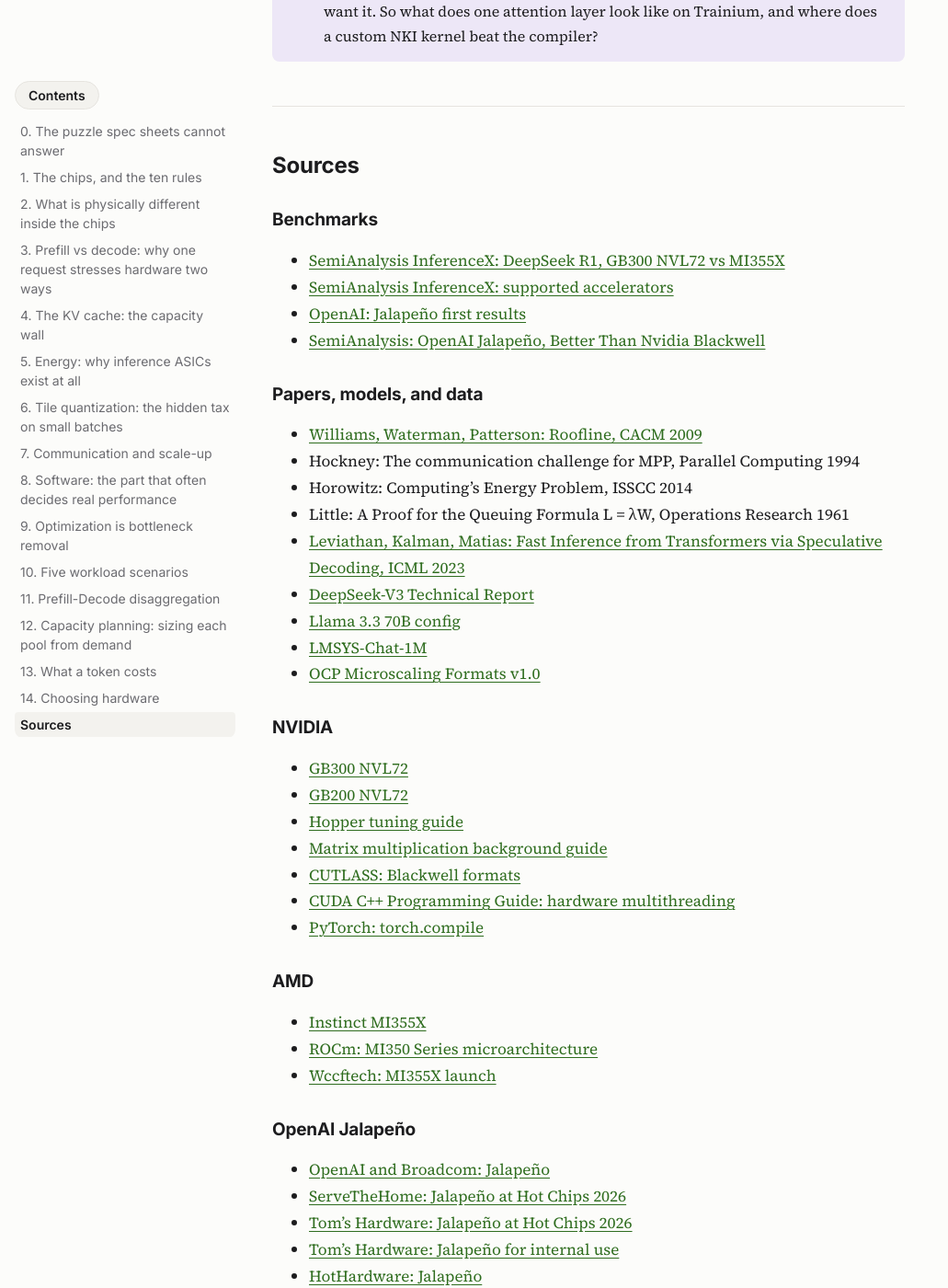
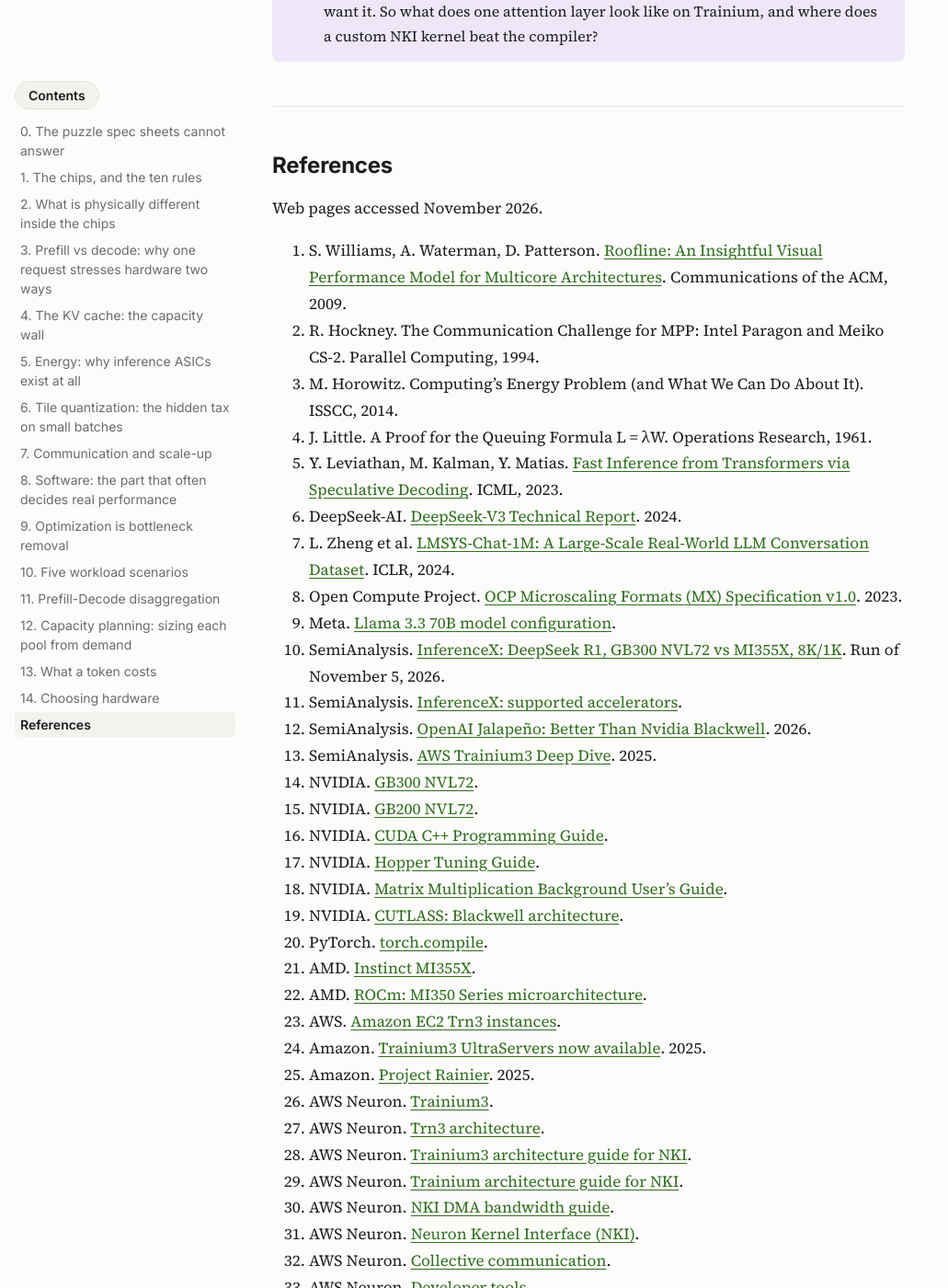
Before and after one commit to bananighosh/bananighosh.github.io, a Jekyll site: the page built from _posts/2026-11-16-flops-are-not-tokens.md, in a window 1280 px wide and 1400 px high, scrolled down 30414 px. Shown: the whole window at 92% size, without its empty margins (0-1031 px from the left). Built offline with Jekyll 4.4.1, drawn with Linux system fonts in a browser that asks for light colours; some of the changed text lies outside the part shown.

Commit message:
Sync post with latest Notion edits (numbered references)
Co-Authored-By: Claude Opus 5.5 <noreply@anthropic.com>
Claude-Session: https://claude.ai/code/session_01K2HJxVzaKNb3x7zQA1gymF

```diff
--- a/_posts/2026-11-16-flops-are-not-tokens.md
+++ b/_posts/2026-11-16-flops-are-not-tokens.md
@@ -66,13 +66,15 @@ This post walks that chain once, and at every link asks the same question of the
 
 ## 2. What is physically different inside the chips
 
-A GPU is thousands of programmable workers sharing caches the hardware manages. A domain-specific AI accelerator such as Trainium uses a few very large math engines fed by a scratchpad that software, the compiler or a custom kernel, fills ahead of time. Both are programmable. They differ in where the flexibility lives and who does the optimization work.
+A GPU is thousands of programmable workers sharing caches the hardware manages. An ASIC such as Trainium uses a few very large math engines fed by a scratchpad that software, the compiler or a custom kernel, fills ahead of time. Both are programmable. They differ in where the flexibility lives and who does the optimization work.
 
 <figure><img src="/assets/img/flops-are-not-tokens/hierarchy-v3.png" alt="hierarchy v3" loading="lazy"></figure>
 
+
+
 Both designs have software-managed SRAM: shared memory on a GPU, SBUF on Trainium3. The difference is what sits behind it. A GPU also has a hardware-managed L2 cache and hardware warp schedulers, so irregular access patterns and changing shapes are absorbed by cache hits and by switching to another warp.
 
-Trainium3 replaces the hardware cache with explicit DMA: every byte moves on a schedule built ahead of time by the Neuron compiler or an NKI kernel. When the work is predictable, that schedule keeps every engine fed, and serving stacks compile one schedule per shape bucket to keep it that way. Trainium3 adds dynamic shapes and control flow to the NeuronCore-v4 ISA, so fewer buckets are needed. GPUs also move data under software control, through Blackwell's TMA and asynchronous copies, so the difference is the division of work: on a GPU, hardware caches and warp schedulers absorb what software leaves unplanned; on Trainium, the compiler or kernel plans the movement up front.
+Trainium3 replaces the hardware cache with explicit DMA: every byte moves on a schedule built ahead of time by the Neuron compiler or an NKI kernel. When the work is predictable, that schedule keeps every engine fed, and serving stacks compile one schedule per shape bucket to keep it that way. Trainium3 adds dynamic shapes and control flow to the NeuronCore-v4 ISA, so fewer buckets are needed. GPUs also move data under software control, through Blackwell's TMA and asynchronous copies, so the difference is the division of work: on a GPU, hardware caches and warp schedulers handle at run time what software leaves unplanned; on Trainium, the compiler or kernel plans the movement ahead of time.
 
 ### Across the chips: anatomy
 
@@ -624,69 +626,53 @@ This is the Section 0 puzzle: two GPUs with identical specs land up to 3.22x apa
 
 ---
 
-## Sources
+## References
 
-### Benchmarks
+Web pages accessed November 2026.
 
-- [SemiAnalysis InferenceX: DeepSeek R1, GB300 NVL72 vs MI355X](https://inferencex.semianalysis.com/compare-per-dollar/deepseek-r1-gb300-vs-mi355x/8k-1k)
-- [SemiAnalysis InferenceX: supported accelerators](https://inferencex.semianalysis.com/about)
-- [OpenAI: Jalapeño first results](https://openai.com/index/jalapeno-first-results/)
-- [SemiAnalysis: OpenAI Jalapeño, Better Than Nvidia Blackwell](https://inferencex.semianalysis.com/blog/openai-jalapeno-better-than-nvidia)
-
-### Papers, models, and data
-
-- [Williams, Waterman, Patterson: Roofline, CACM 2009](https://dl.acm.org/doi/10.1145/1498765.1498785)
-- Hockney: The communication challenge for MPP, Parallel Computing 1994
-- Horowitz: Computing's Energy Problem, ISSCC 2014
-- Little: A Proof for the Queuing Formula L = λW, Operations Research 1961
-- [Leviathan, Kalman, Matias: Fast Inference from Transformers via Speculative Decoding, ICML 2023](https://arxiv.org/abs/2211.17192)
-- [DeepSeek-V3 Technical Report](https://arxiv.org/pdf/2412.19437)
-- [Llama 3.3 70B config](https://huggingface.co/unsloth/Llama-3.3-70B-Instruct-bnb-4bit/raw/main/config.json)
-- [LMSYS-Chat-1M](https://arxiv.org/html/2309.11998v4)
-- [OCP Microscaling Formats v1.0](https://www.opencompute.org/documents/ocp-microscaling-formats-mx-v1-0-spec-final-pdf)
-
-### NVIDIA
-
-- [GB300 NVL72](https://www.nvidia.com/en-us/data-center/gb300-nvl72/)
-- [GB200 NVL72](https://www.nvidia.com/en-us/data-center/gb200-nvl72/)
-- [Hopper tuning guide](https://docs.nvidia.com/cuda/hopper-tuning-guide/index.html)
-- [Matrix multiplication background guide](https://docs.nvidia.com/deeplearning/performance/dl-performance-matrix-multiplication/index.html)
-- [CUTLASS: Blackwell formats](https://www.mintlify.com/NVIDIA/cutlass/architectures/blackwell)
-- [CUDA C++ Programming Guide: hardware multithreading](https://docs.nvidia.com/cuda/cuda-c-programming-guide/)
-- [PyTorch: torch.compile](https://docs.pytorch.org/docs/stable/torch.compiler.html)
-
-### AMD
-
-- [Instinct MI355X](https://www.amd.com/en/products/accelerators/instinct/mi350/mi355x.html)
-- [ROCm: MI350 Series microarchitecture](https://rocm.docs.amd.com/en/latest/reference/gpu-arch/mi350.html)
-- [Wccftech: MI355X launch](https://wccftech.com/amd-instinct-mi350-mi355x-launched-3nm-185-billion-transistors-288-gb-hbm3e-fp4-fp6-2-2x-faster-blackwell-b200/)
-
-### OpenAI Jalapeño
-
-- [OpenAI and Broadcom: Jalapeño](https://openai.com/index/openai-broadcom-jalapeno-inference-chip/)
-- [ServeTheHome: Jalapeño at Hot Chips 2026](https://www.servethehome.com/openai-jalapeno-asic-at-hot-chips-2026/)
-- [Tom's Hardware: Jalapeño at Hot Chips 2026](https://www.tomshardware.com/tech-industry/artificial-intelligence/hot-chips-2026-openais-jalapeno-ai-asic-unpacked-accelerator-developed-using-ai-achieves-efficiency-and-throughput-gains-against-power-hungry-blackwell)
-- [Tom's Hardware: Jalapeño for internal use](https://www.tomshardware.com/tech-industry/artificial-intelligence/openais-custom-jalapeno-ai-inference-asic-is-for-openais-internal-use-but-company-leaves-the-door-open-to-broader-rollout-firm-says-it-will-have-its-hands-full-with-jalapeno-for-a-good-long-time)
-- [HotHardware: Jalapeño](https://hothardware.com/news/openai-broadcom-reveal-jalapeno-ai-chip)
-
-### AWS Trainium
-
-- [Amazon EC2 Trn3](https://aws.amazon.com/ec2/instance-types/trn3/)
-- [Amazon: Trainium3 UltraServers now available](https://press.aboutamazon.com/2025/12/trainium3-ultraservers-now-available-enabling-customers-to-train-and-deploy-ai-models-faster-at-lower-cost)
-- [Amazon: Project Rainier](https://aboutamazon.com/news/aws/aws-project-rainier-ai-trainium-chips-compute-cluster/)
-- [Neuron: Trainium3 specifications](https://awsdocs-neuron.readthedocs-hosted.com/en/latest/about-neuron/arch/neuron-hardware/trainium3.html)
-- [Neuron: Trn3 architecture](https://awsdocs-neuron.readthedocs-hosted.com/en/latest/about-neuron/arch/neuron-hardware/trn3-arch.html)
-- [Neuron: Trainium3 architecture guide for NKI](https://awsdocs-neuron.readthedocs-hosted.com/en/latest/nki/guides/architecture/trainium3_arch.html)
-- [Neuron: Trainium architecture guide for NKI](https://awsdocs-neuron.readthedocs-hosted.com/en/v2.32.0/_sources/nki/guides/architecture/trainium_inferentia2_arch.rst)
-- [Neuron: NKI DMA bandwidth guide](https://awsdocs-neuron.readthedocs-hosted.com/en/latest/nki/deep-dives/nki-dma-bandwidth-guide.html)
-- [Neuron: NKI](https://awsdocs-neuron.readthedocs-hosted.com/en/v2.31.0/_sources/nki/index.rst)
-- [Neuron: collective communication](https://awsdocs-neuron.readthedocs-hosted.com/en/latest/general/arch/neuron-features/collective-communication.html)
-- [Neuron: developer tools](https://awsdocs-neuron.readthedocs-hosted.com/en/latest/_sources/tools/index.rst)
-- [Neuron: speculative decoding in vLLM Neuron](https://awsdocs-neuron.readthedocs-hosted.com/en/latest/_sources/vllm-neuron/docs/design/speculation/speculative_decoding_design.md)
-- [Neuron: disaggregated inference in vLLM Neuron](https://awsdocs-neuron.readthedocs-hosted.com/en/latest/_sources/vllm-neuron/docs/design/vllm/disaggregated-inference.md)
-- [GitHub: NKI Library](https://github.com/aws-neuron/nki-library)
-- [GitHub: TorchNeuron](https://github.com/aws-neuron/torch-neuronx)
-- [GitHub: vLLM Neuron](https://github.com/vllm-project/vllm-neuron)
-- [LMSYS: SGLang Trainium plugin beta](https://www.lmsys.org/blog/2026-10-22-sglang-trainium-beta)
-- [SemiAnalysis: Trainium3 deep dive](https://newsletter.semianalysis.com/p/aws-trainium3-deep-dive-a-potential)
-- [Tom's Hardware: Trainium3 launch](https://www.tomshardware.com/tech-industry/artificial-intelligence/amazon-launches-trainium3-ai-accelerator-competing-directly-against-blackwell-ultra-in-fp8-performance-new-trn3-gen2-ultraserver-takes-vertical-scaling-notes-from-nvidias-playbook)
+1. S. Williams, A. Waterman, D. Patterson. [Roofline: An Insightful Visual Performance Model for Multicore Architectures](https://dl.acm.org/doi/10.1145/1498765.1498785). Communications of the ACM, 2009.
+2. R. Hockney. The Communication Challenge for MPP: Intel Paragon and Meiko CS-2. Parallel Computing, 1994.
+3. M. Horowitz. Computing's Energy Problem (and What We Can Do About It). ISSCC, 2014.
+4. J. Little. A Proof for the Queuing Formula L = λW. Operations Research, 1961.
+5. Y. Leviathan, M. Kalman, Y. Matias. [Fast Inference from Transformers via Speculative Decoding](https://arxiv.org/abs/2211.17192). ICML, 2023.
+6. DeepSeek-AI. [DeepSeek-V3 Technical Report](https://arxiv.org/abs/2412.19437). 2024.
+7. L. Zheng et al. [LMSYS-Chat-1M: A Large-Scale Real-World LLM Conversation Dataset](https://arxiv.org/abs/2309.11998). ICLR, 2024.
+8. Open Compute Project. [OCP Microscaling Formats (MX) Specification v1.0](https://www.opencompute.org/documents/ocp-microscaling-formats-mx-v1-0-spec-final-pdf). 2023.
+9. Meta. [Llama 3.3 70B model configuration](https://huggingface.co/unsloth/Llama-3.3-70B-Instruct-bnb-4bit/raw/main/config.json).
+10. SemiAnalysis. [InferenceX: DeepSeek R1, GB300 NVL72 vs MI355X, 8K/1K](https://inferencex.semianalysis.com/compare-per-dollar/deepseek-r1-gb300-vs-mi355x/8k-1k). Run of November 5, 2026.
+11. SemiAnalysis. [InferenceX: supported accelerators](https://inferencex.semianalysis.com/about).
+12. SemiAnalysis. [OpenAI Jalapeño: Better Than Nvidia Blackwell](https://inferencex.semianalysis.com/blog/openai-jalapeno-better-than-nvidia). 2026.
+13. SemiAnalysis. [AWS Trainium3 Deep Dive](https://newsletter.semianalysis.com/p/aws-trainium3-deep-dive-a-potential). 2025.
+14. NVIDIA. [GB300 NVL72](https://www.nvidia.com/en-us/data-center/gb300-nvl72/).
+15. NVIDIA. [GB200 NVL72](https://www.nvidia.com/en-us/data-center/gb200-nvl72/).
+16. NVIDIA. [CUDA C++ Programming Guide](https://docs.nvidia.com/cuda/cuda-c-programming-guide/).
+17. NVIDIA. [Hopper Tuning Guide](https://docs.nvidia.com/cuda/hopper-tuning-guide/index.html).
+18. NVIDIA. [Matrix Multiplication Background User's Guide](https://docs.nvidia.com/deeplearning/performance/dl-performance-matrix-multiplication/index.html).
+19. NVIDIA. [CUTLASS: Blackwell architecture](https://www.mintlify.com/NVIDIA/cutlass/architectures/blackwell).
+20. PyTorch. [torch.compile](https://docs.pytorch.org/docs/stable/torch.compiler.html).
+21. AMD. [Instinct MI355X](https://www.amd.com/en/products/accelerators/instinct/mi350/mi355x.html).
+22. AMD. [ROCm: MI350 Series microarchitecture](https://rocm.docs.amd.com/en/latest/reference/gpu-arch/mi350.html).
+23. AWS. [Amazon EC2 Trn3 instances](https://aws.amazon.com/ec2/instance-types/trn3/).
+24. Amazon. [Trainium3 UltraServers now available](https://press.aboutamazon.com/2025/12/trainium3-ultraservers-now-available-enabling-customers-to-train-and-deploy-ai-models-faster-at-lower-cost). 2025.
+25. Amazon. [Project Rainier](https://aboutamazon.com/news/aws/aws-project-rainier-ai-trainium-chips-compute-cluster/). 2025.
+26. AWS Neuron. [Trainium3](https://awsdocs-neuron.readthedocs-hosted.com/en/latest/about-neuron/arch/neuron-hardware/trainium3.html).
+27. AWS Neuron. [Trn3 architecture](https://awsdocs-neuron.readthedocs-hosted.com/en/latest/about-neuron/arch/neuron-hardware/trn3-arch.html).
+28. AWS Neuron. [Trainium3 architecture guide for NKI](https://awsdocs-neuron.readthedocs-hosted.com/en/latest/nki/guides/architecture/trainium3_arch.html).
+29. AWS Neuron. [Trainium architecture guide for NKI](https://awsdocs-neuron.readthedocs-hosted.com/en/v2.32.0/_sources/nki/guides/architecture/trainium_inferentia2_arch.rst).
+30. AWS Neuron. [NKI DMA bandwidth guide](https://awsdocs-neuron.readthedocs-hosted.com/en/latest/nki/deep-dives/nki-dma-bandwidth-guide.html).
+31. AWS Neuron. [Neuron Kernel Interface (NKI)](https://awsdocs-neuron.readthedocs-hosted.com/en/v2.31.0/_sources/nki/index.rst).
+32. AWS Neuron. [Collective communication](https://awsdocs-neuron.readthedocs-hosted.com/en/latest/general/arch/neuron-features/collective-communication.html).
+33. AWS Neuron. [Developer tools](https://awsdocs-neuron.readthedocs-hosted.com/en/latest/_sources/tools/index.rst).
+34. AWS Neuron. [Speculative decoding in vLLM Neuron](https://awsdocs-neuron.readthedocs-hosted.com/en/latest/_sources/vllm-neuron/docs/design/speculation/speculative_decoding_design.md).
+35. AWS Neuron. [Disaggregated inference in vLLM Neuron](https://awsdocs-neuron.readthedocs-hosted.com/en/latest/_sources/vllm-neuron/docs/design/vllm/disaggregated-inference.md).
+36. AWS. [NKI Library](https://github.com/aws-neuron/nki-library). GitHub.
+37. AWS. [TorchNeuron](https://github.com/aws-neuron/torch-neuronx). GitHub.
+38. vLLM Project. [vLLM Neuron](https://github.com/vllm-project/vllm-neuron). GitHub.
+39. LMSYS. [SGLang Trainium plugin beta](https://www.lmsys.org/blog/2026-10-22-sglang-trainium-beta). 2026.
+40. OpenAI. [OpenAI and Broadcom: Jalapeño](https://openai.com/index/openai-broadcom-jalapeno-inference-chip/). 2026.
+41. OpenAI. [Jalapeño first results](https://openai.com/index/jalapeno-first-results/). 2026.
+42. ServeTheHome. [OpenAI Jalapeño at Hot Chips 2026](https://www.servethehome.com/openai-jalapeno-asic-at-hot-chips-2026/). 2026.
+43. Tom's Hardware. [Hot Chips 2026: OpenAI's Jalapeño unpacked](https://www.tomshardware.com/tech-industry/artificial-intelligence/hot-chips-2026-openais-jalapeno-ai-asic-unpacked-accelerator-developed-using-ai-achieves-efficiency-and-throughput-gains-against-power-hungry-blackwell). 2026.
+44. Tom's Hardware. [Jalapeño is for OpenAI's internal use](https://www.tomshardware.com/tech-industry/artificial-intelligence/openais-custom-jalapeno-ai-inference-asic-is-for-openais-internal-use-but-company-leaves-the-door-open-to-broader-rollout-firm-says-it-will-have-its-hands-full-with-jalapeno-for-a-good-long-time). 2026.
+45. HotHardware. [OpenAI and Broadcom reveal Jalapeño](https://hothardware.com/news/openai-broadcom-reveal-jalapeno-ai-chip). 2026.
+46. Tom's Hardware. [Amazon launches Trainium3](https://www.tomshardware.com/tech-industry/artificial-intelligence/amazon-launches-trainium3-ai-accelerator-competing-directly-against-blackwell-ultra-in-fp8-performance-new-trn3-gen2-ultraserver-takes-vertical-scaling-notes-from-nvidias-playbook). 2025.
```
